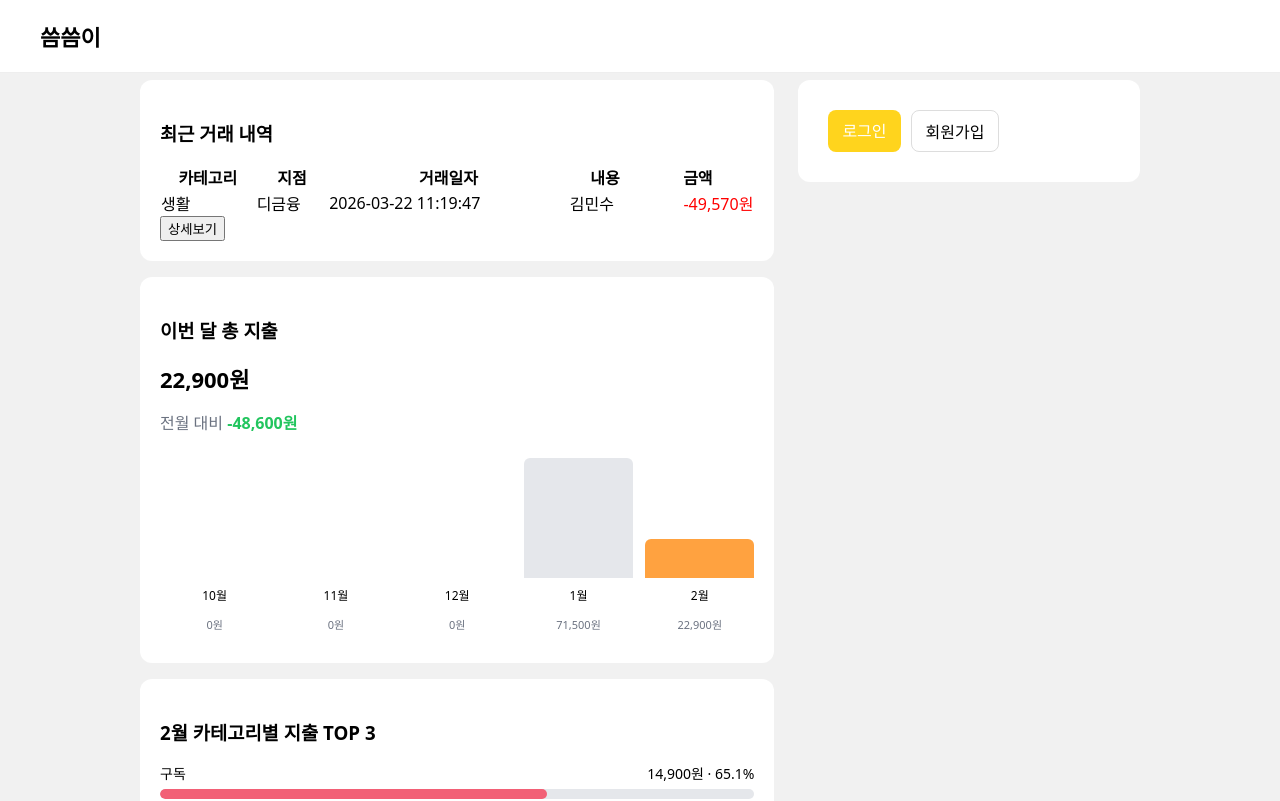
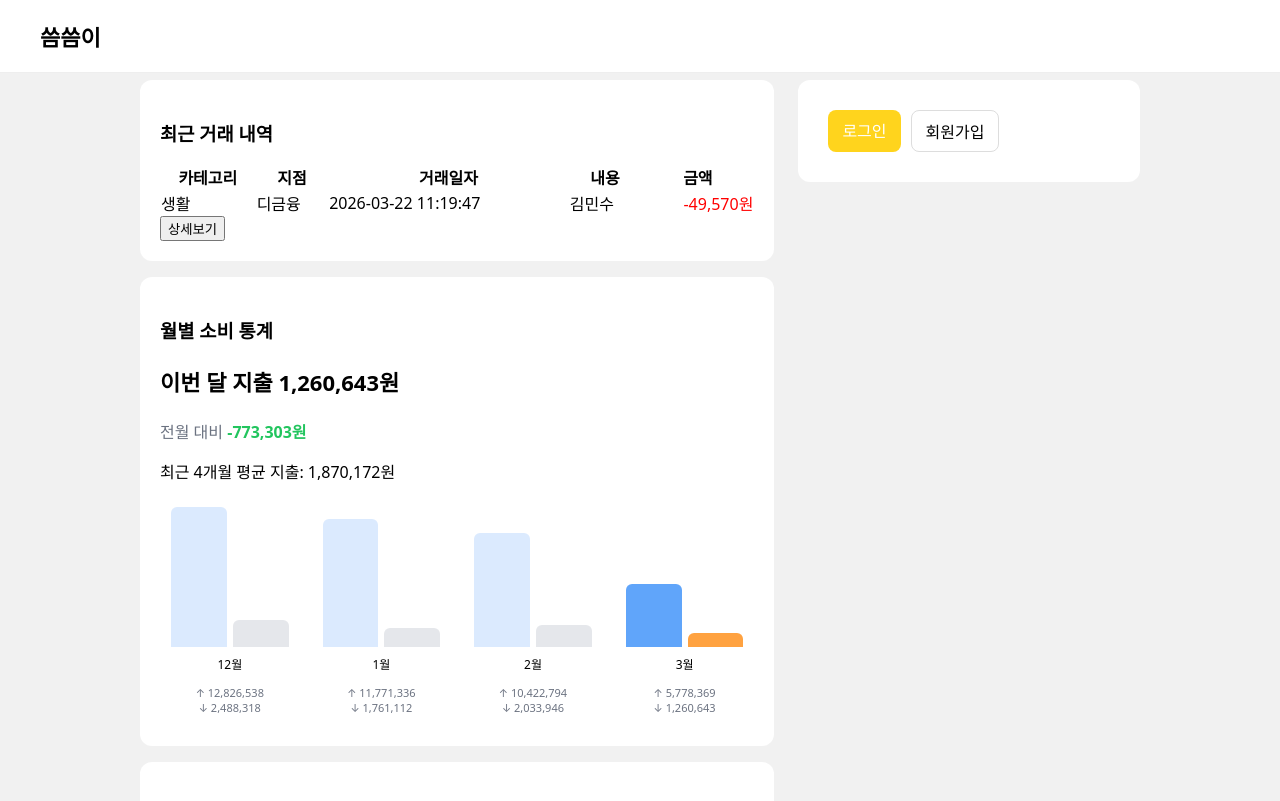
Before and after one commit to Sseumsseumi/sseumsseumi, a React app in the folder frontend/: page / in a window 1280 px wide. Shown: the top 801 px of the page. Built offline with nearby package versions, Linux system fonts and the light colour scheme; no server answers; the HTML template or start-up script is replaced by a standard one.

Commit message:
[feat] : 월별 소비 통계 api 연결

```diff
--- /dev/null
+++ b/frontend/src/api/statistics.ts
@@ -0,0 +1,18 @@
+import axiosClient from "./axiosClient";
+
+export interface MonthlyStatistics {
+  month: string;
+  totalIncome: number;
+  totalExpenditure: number;
+}
+
+export const getMonthlyStatistics = async (
+  startDate: string,
+  endDate: string
+): Promise<MonthlyStatistics[]> => {
+  const res = await axiosClient.get("/statistics/monthly", {
+    params: { startDate, endDate },
+  });
+
+  return res.data.dataBody;
+};
--- a/frontend/src/components/dashboard/chart/MonthlyExpenseBarChart.tsx
+++ b/frontend/src/components/dashboard/chart/MonthlyExpenseBarChart.tsx
@@ -1,40 +1,24 @@
-import type { Transaction } from "../../../types/transaction";
+import type { MonthlyStatistics } from "../../../api/statistics";
 
 interface Props {
-  transactions: Transaction[];
+  data: MonthlyStatistics[];
 }
 
-const MonthlyExpenseBarChart = ({ transactions }: Props) => {
-  const now = new Date();
+const MonthlyExpenseBarChart = ({ data }: Props) => {
+  // 최근 4개월만 사용
+  const monthlyTotals = data.slice(-4).map((m) => ({
+    label: `${Number(m.month.split("-")[1])}월`,
+    income: m.totalIncome,
+    expenditure: m.totalExpenditure,
+  }));
 
-  const monthlyTotals = Array.from({ length: 5 }).map((_, index) => {
-    const date = new Date(
-      now.getFullYear(),
-      now.getMonth() - (4 - index),
-      1
-    );
-
-    const year = date.getFullYear();
-    const month = date.getMonth();
-
-    const total = transactions
-      .filter((tx) => {
-        if (tx.type !== "OUT") return false;
-        const txDate = new Date(tx.date);
-        return (
-          txDate.getFullYear() === year &&
-          txDate.getMonth() === month
-        );
-      })
-      .reduce((sum, tx) => sum + tx.amount, 0);
-
-    return {
-      label: `${month + 1}월`,
-      total,
-    };
-  });
-
-  const maxValue = Math.max(...monthlyTotals.map((m) => m.total), 1);
+  const maxValue = Math.max(
+    ...monthlyTotals.flatMap((m) => [
+      m.income,
+      m.expenditure,
+    ]),
+    1
+  );
 
   return (
     <div
@@ -46,7 +30,8 @@ const MonthlyExpenseBarChart = ({ transactions }: Props) => {
       }}
     >
       {monthlyTotals.map((month, index) => {
-        const isCurrentMonth = index === monthlyTotals.length - 1;
+        const isCurrentMonth =
+          index === monthlyTotals.length - 1;
 
         return (
           <div
@@ -56,19 +41,38 @@ const MonthlyExpenseBarChart = ({ transactions }: Props) => {
               textAlign: "center",
             }}
           >
-            {/* 막대 기준 컨테이너 */}
+            {/* 막대 영역 */}
             <div
               style={{
-                height: "120px",
+                height: "140px",
                 display: "flex",
                 alignItems: "flex-end",
                 justifyContent: "center",
+                gap: "6px",
               }}
             >
+              {/* 수입 */}
               <div
                 style={{
-                  width: "100%",
-                  height: `${(month.total / maxValue) * 100}%`,
+                  width: "40%",
+                  height: `${
+                    (month.income / maxValue) * 100
+                  }%`,
+                  backgroundColor: isCurrentMonth
+                    ? "#60A5FA"
+                    : "#DBEAFE",
+                  borderRadius: "6px 6px 0 0",
+                  transition: "height 0.3s",
+                }}
+              />
+
+              {/* 지출 */}
+              <div
+                style={{
+                  width: "40%",
+                  height: `${
+                    (month.expenditure / maxValue) * 100
+                  }%`,
                   backgroundColor: isCurrentMonth
                     ? "#FFA240"
                     : "#E5E7EB",
@@ -78,11 +82,26 @@ const MonthlyExpenseBarChart = ({ transactions }: Props) => {
               />
             </div>
 
-            <p style={{ marginTop: "8px", fontSize: "12px" }}>
+            {/* 월 */}
+            <p
+              style={{
+                marginTop: "8px",
+                fontSize: "12px",
+              }}
+            >
               {month.label}
             </p>
-            <p style={{ fontSize: "11px", color: "#6b7280" }}>
-              {month.total.toLocaleString()}원
+
+            {/* 금액 */}
+            <p
+              style={{
+                fontSize: "11px",
+                color: "#6b7280",
+              }}
+            >
+              ↑ {month.income.toLocaleString()}
+              <br />
+              ↓ {month.expenditure.toLocaleString()}
             </p>
           </div>
         );
--- a/frontend/src/components/dashboard/statics/MonthlyTotalSummary.tsx
+++ b/frontend/src/components/dashboard/statics/MonthlyTotalSummary.tsx
@@ -1,43 +1,87 @@
-import type { Transaction } from "../../../types/transaction";
+import { useEffect, useState } from "react";
 import MonthlyExpenseBarChart from "../chart/MonthlyExpenseBarChart";
+import {
+  getMonthlyStatistics,
+  type MonthlyStatistics,
+} from "../../../api/statistics";
 
-interface Props {
-  transactions: Transaction[];
-}
+const getLast4MonthsRange = () => {
+  const now = new Date();
 
-const MonthlyTotalSummary = ({ transactions }: Props) => {
-  const now = new Date();
-  const currentYear = now.getFullYear();
-  const currentMonth = now.getMonth();
+  const endDate = now.toISOString().slice(0, 10);
 
-  const currentMonthTotal = transactions
-    .filter((tx) => {
-      if (tx.type !== "OUT") return false;
-      const date = new Date(tx.date);
-      return (
-        date.getFullYear() === currentYear &&
-        date.getMonth() === currentMonth
-      );
-    })
-    .reduce((sum, tx) => sum + tx.amount, 0);
+  const start = new Date();
+  start.setMonth(now.getMonth() - 3);
+  start.setDate(1);
 
-  const prevMonthDate = new Date(currentYear, currentMonth - 1, 1);
-  const prevYear = prevMonthDate.getFullYear();
-  const prevMonth = prevMonthDate.getMonth();
+  const startDate = start.toISOString().slice(0, 10);
 
-  const prevMonthTotal = transactions
-    .filter((tx) => {
-      if (tx.type !== "OUT") return false;
-      const date = new Date(tx.date);
-      return (
-        date.getFullYear() === prevYear &&
-        date.getMonth() === prevMonth
-      );
-    })
-    .reduce((sum, tx) => sum + tx.amount, 0);
+  return { startDate, endDate };
+};
 
-  const diffAmount = currentMonthTotal - prevMonthTotal;
-  const isIncrease = diffAmount > 0;
+const MonthlyTotalSummary = () => {
+  const [stats, setStats] = useState<MonthlyStatistics[]>([{
+            "month": "2025-11",
+            "totalIncome": 12719578,
+            "totalExpenditure": 1806840
+        },
+        {
+            "month": "2025-12",
+            "totalIncome": 12826538,
+            "totalExpenditure": 2488318
+        },
+        {
+            "month": "2026-01",
+            "totalIncome": 11771336,
+            "totalExpenditure": 1761112
+        },
+        {
+            "month": "2026-02",
+            "totalIncome": 10422794,
+            "totalExpenditure": 2033946
+        },
+        {
+            "month": "2026-03",
+            "totalIncome": 5778369,
+            "totalExpenditure": 1260643
+        }]);
+
+  useEffect(() => {
+    const fetchStats = async () => {
+      try {
+        const { startDate, endDate } = getLast4MonthsRange();
+
+        const data = await getMonthlyStatistics(
+          startDate,
+          endDate
+        );
+
+        // 최근 4개월만
+        setStats(data.slice(-4));
+      } catch (e) {
+        console.error("월별 통계 조회 실패", e);
+      }
+    };
+
+    fetchStats();
+  }, []);
+
+  if (!stats.length) return null;
+
+  const current = stats[stats.length - 1];
+  const prev = stats[stats.length - 2];
+
+  const diff =
+    (current?.totalExpenditure ?? 0) -
+    (prev?.totalExpenditure ?? 0);
+
+  const isIncrease = diff > 0;
+
+  const avgExpense =
+    stats.reduce(
+      (sum, s) => sum + s.totalExpenditure,
+      0
+    ) / stats.length;
 
   return (
     <section
@@ -47,28 +91,31 @@ const MonthlyTotalSummary = ({ transactions }: Props) => {
         borderRadius: "12px",
       }}
     >
-      <h3>이번 달 총 지출</h3>
+      <h3>월별 소비 통계</h3>
 
-      <p
-        style={{
-          fontSize: "22px",
-          fontWeight: "bold",
-          margin: "12px 0",
-        }}
-      >
-        {currentMonthTotal.toLocaleString()}원
+      <p style={{ fontSize: 22, fontWeight: "bold" }}>
+        이번 달 지출{" "}
+        {current.totalExpenditure.toLocaleString()}원
       </p>
 
       <p style={{ color: "#6b7280" }}>
         전월 대비{" "}
-        <strong style={{ color: isIncrease ? "#ef4444" : "#22c55e" }}>
+        <strong
+          style={{
+            color: isIncrease ? "#ef4444" : "#22c55e",
+          }}
+        >
           {isIncrease ? "+" : "-"}
-          {Math.abs(diffAmount).toLocaleString()}원
+          {Math.abs(diff).toLocaleString()}원
         </strong>
       </p>
 
-      {/* 월별 막대그래프 */}
-      <MonthlyExpenseBarChart transactions={transactions} />
+      <p style={{ marginTop: 6 }}>
+        최근 4개월 평균 지출:{" "}
+        {Math.round(avgExpense).toLocaleString()}원
+      </p>
+
+      <MonthlyExpenseBarChart data={stats} />
     </section>
   );
 };
```
